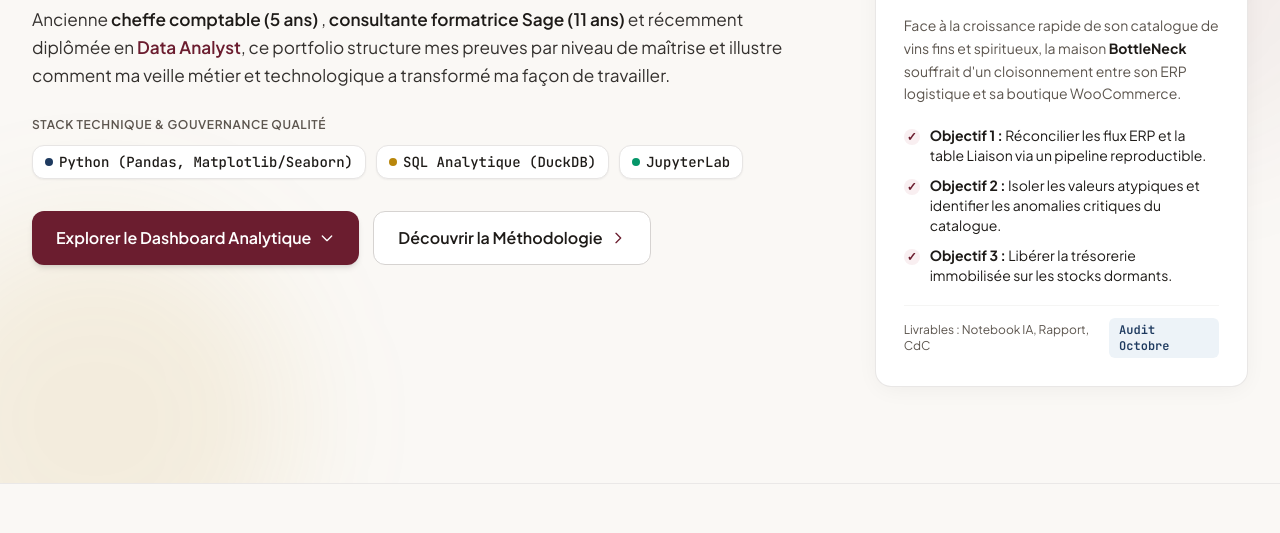
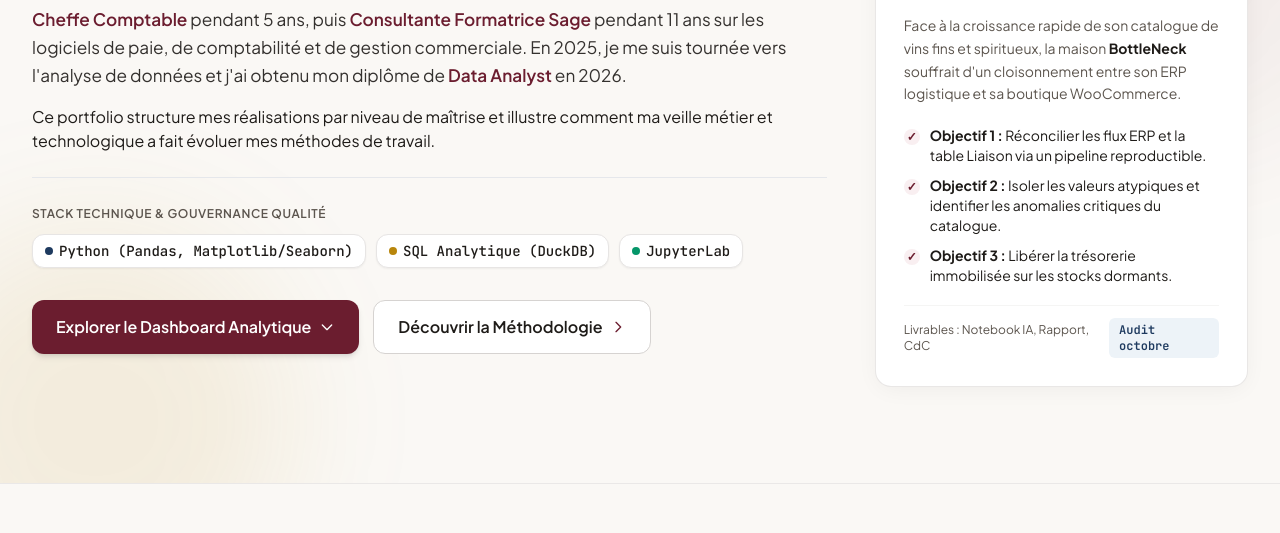
Before and after one commit to naima60/nboutrah_portefolio, a plain HTML site: page index.html in a window 1280 px wide. Shown: the part 267-800 px from the top of the page. Drawn offline with nearby package versions, Linux system fonts and the light colour scheme; a web font is replaced by a local one.

Commit message:
Mise à jour de l'introduction

```diff
--- a/index.html
+++ b/index.html
@@ -165,10 +165,17 @@
 
             <!-- Paragraphe unique : Présentation & Positionnement -->
             <p class="text-base sm:text-[1.075rem] text-ink/90 leading-relaxed max-w-3xl">
-              Ancienne <strong class="font-semibold text-ink">cheffe comptable (5 ans)</strong> , <strong class="font-semibold text-ink">consultante formatrice Sage (11 ans)</strong> et récemment diplômée en <strong class="font-semibold text-bordeaux">Data Analyst</strong>, ce portfolio structure mes preuves par niveau de maîtrise et illustre comment ma veille métier et technologique a transformé ma façon de travailler.
+              <strong class="font-semibold text-bordeaux">Cheffe Comptable</strong> pendant 5 ans, puis
+               <strong class="font-semibold text-bordeaux">Consultante Formatrice Sage</strong> pendant 11 ans sur les
+                logiciels de paie, de comptabilité et de gestion commerciale. En 2025, je me suis tournée vers
+                l'analyse de données et j'ai obtenu mon diplôme de <strong class="font-semibold text-bordeaux">Data Analyst</strong> en 2026.
+
             </p>
-          </div>
-
+            <p>Ce portfolio structure mes réalisations par niveau de maîtrise et illustre comment ma veille
+                 métier et technologique a fait évoluer mes méthodes de travail.</p>
+          </div>
+
+          <hr> </hr>
           <!-- Badges Stack Technique -->
           <div class="pt-1">
             <p class="text-xs font-semibold uppercase tracking-wider text-muted mb-3">Stack Technique & Gouvernance Qualité</p>
@@ -234,7 +241,7 @@
 
             <div class="pt-3 border-t border-stone-100 flex items-center justify-between text-xs text-muted">
               <span>Livrables : Notebook IA, Rapport, CdC</span>
-              <span class="font-mono font-semibold text-petrol bg-petrol-soft px-2.5 py-1 rounded-md">Audit Octobre</span>
+              <span class="font-mono font-semibold text-petrol bg-petrol-soft px-2.5 py-1 rounded-md">Audit octobre</span>
             </div>
           </div>
         </div>
```
